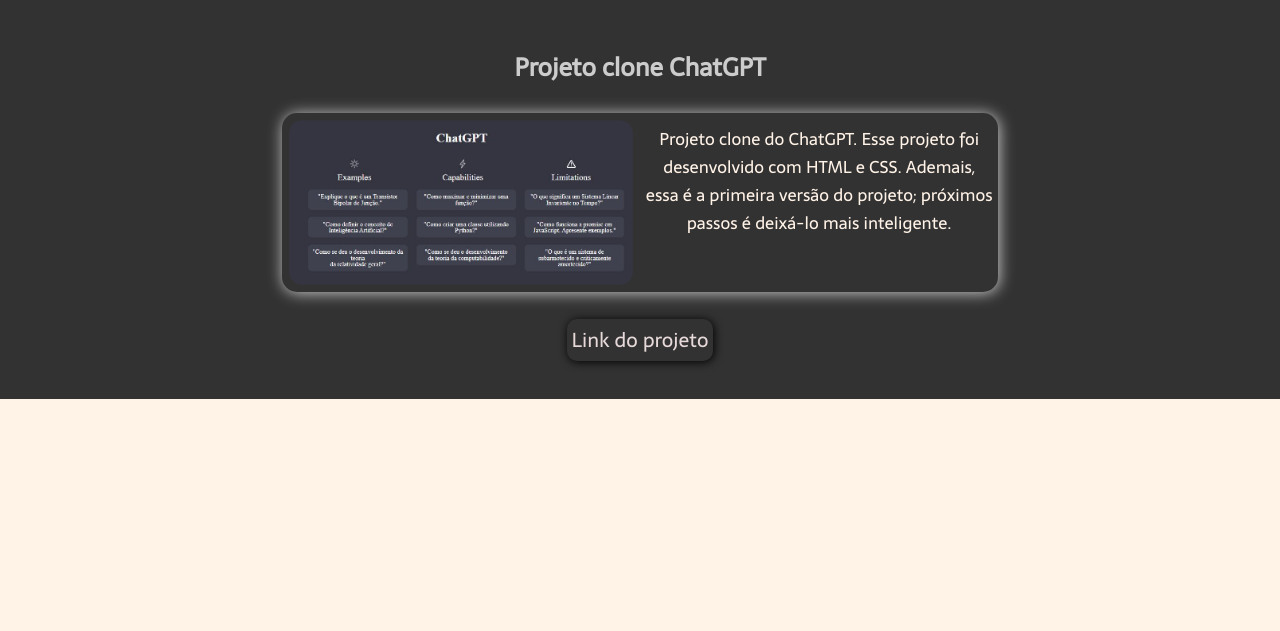
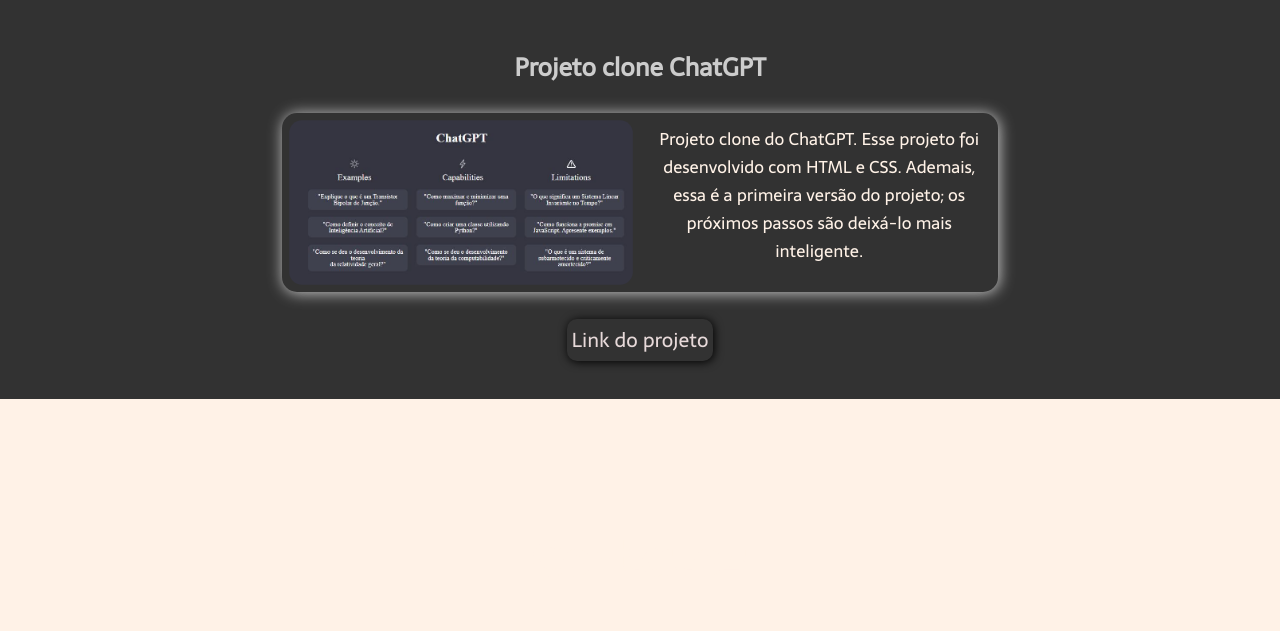
Before and after one commit to Lucas-Abrantes/Portifolio, a plain HTML site: page index.html in a window 1280 px wide. Shown: the part 2677-3308 px from the top of the page. Drawn offline with Linux system fonts and the light colour scheme.

Commit message:
mais modificacoes

```diff
--- a/index.html
+++ b/index.html
@@ -112,7 +112,7 @@
                     <img id="imagem3" class="imagem_projeto" src="assets/gpt.png">
                     <p class="descricao">Projeto clone do ChatGPT. Esse projeto foi
                         desenvolvido com HTML e CSS. Ademais, <br>essa é a primeira
-                        versão do projeto; próximos passos é deixá-lo mais inteligente.
+                        versão do projeto; os próximos passos são deixá-lo mais inteligente.
                     </p>
                 </div>
                 <div class="botoes">
```
